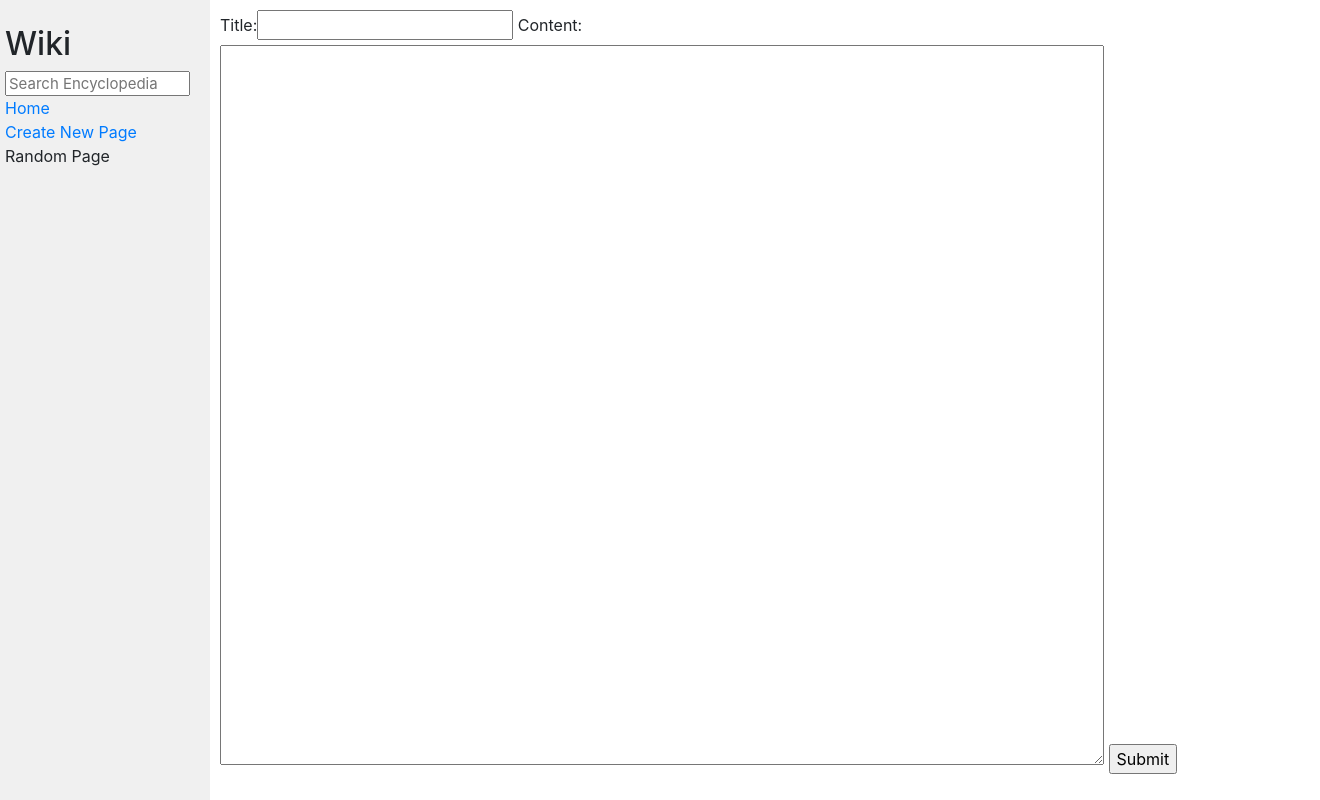
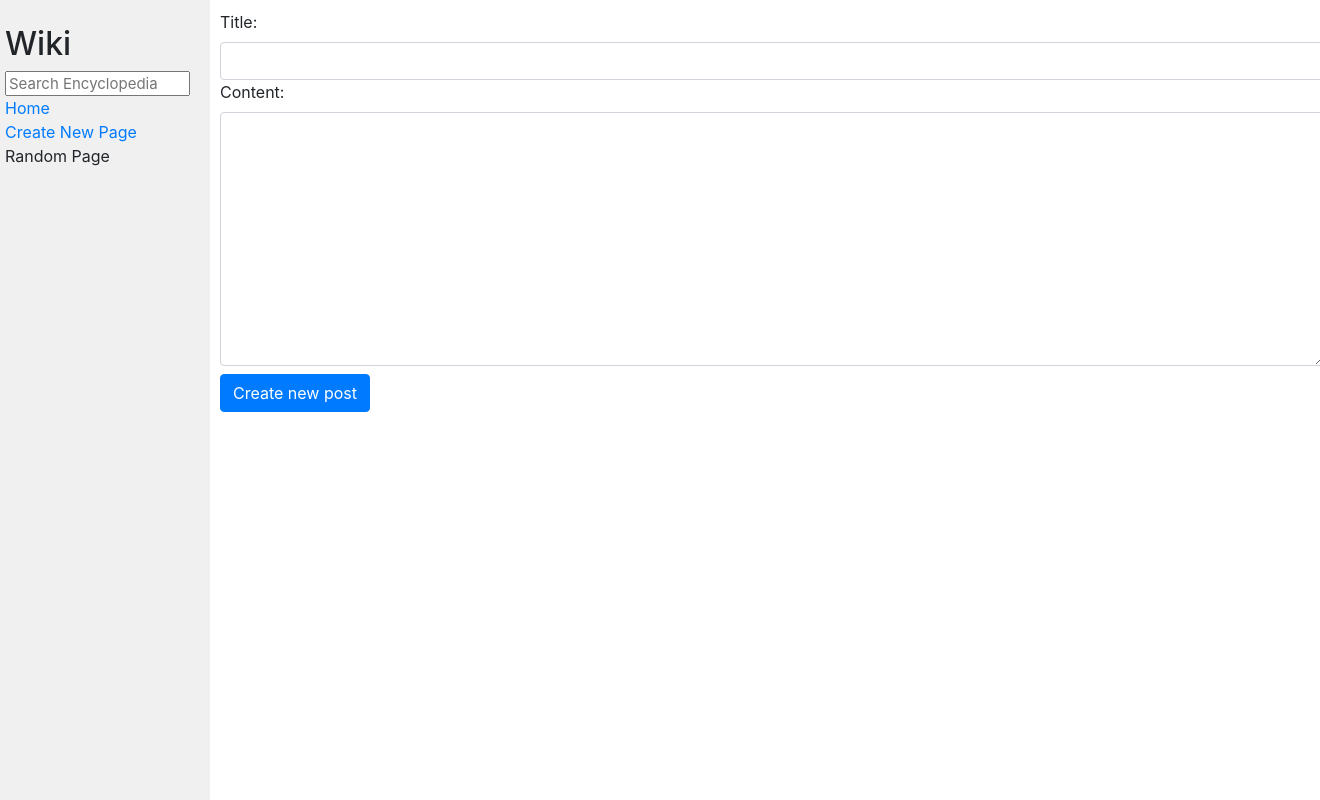
Before and after one commit to RawGithub17/wiki, a Django app: page /wiki/new/ in a window 1320 px wide; the page is wider, and only the part inside the window is pictured. Run offline with Django 3.2, Linux system fonts and the light colour scheme; some libraries are stand-ins or nearby versions.

Commit message:
fixed new page css

```diff
--- a/encyclopedia/templates/encyclopedia/new.html
+++ b/encyclopedia/templates/encyclopedia/new.html
@@ -4,6 +4,10 @@
 <form method="POST">
     {% csrf_token %}
     {{form}}
-    <input type="submit">
+    <input type="submit" value="Create new post" class="btn btn-primary mt-2">
 </form>
+
+{% if taken %}
+<p>This post has already been created</p>
+{% endif %}
 {% endblock %}
--- a/encyclopedia/views.py
+++ b/encyclopedia/views.py
@@ -69,11 +69,12 @@ def new(request):
                 util.save_entry(title, content)
                 return HttpResponseRedirect(reverse('encyclopedia:entry', args=[title]))
             else:
-                return render(request, 'encyclopedia/new.html', {'form' : PostForm()})
+                return render(request, 'encyclopedia/new.html', {'form' : form, 'taken' : True})
 
 
     return render(request, 'encyclopedia/new.html', {
-        'form' : PostForm()
+        'form' : PostForm(),
+        'taken' : False
     })
 
 def duplicates(query):
@@ -84,8 +85,8 @@ def duplicates(query):
     return False
 
 class PostForm(forms.Form):
-    title = forms.CharField()
-    content = forms.CharField(widget=forms.Textarea)
+    title = forms.CharField(widget=forms.TextInput(attrs={'class' : 'form-control'}))
+    content = forms.CharField(widget=forms.Textarea(attrs={'class' : 'form-control'}))
 
 class EditForm(forms.Form):
     content = forms.CharField(widget=forms.Textarea)
```
Also changed, not shown: entries/Flask.md (added, +1 -0 lines), entries/Javascript.md (added, +1 -0 lines), encyclopedia/templates/encyclopedia/styles.css (added).
